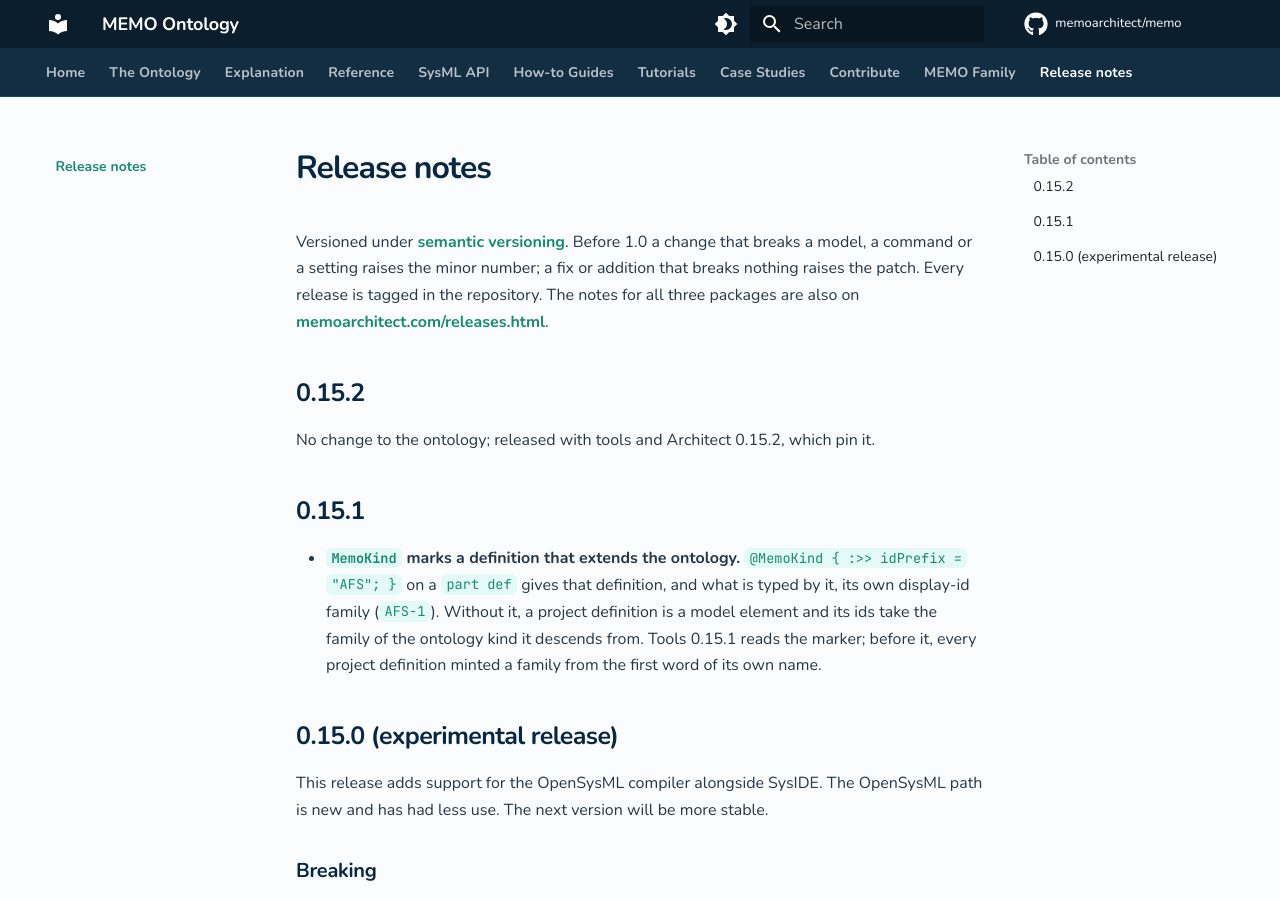
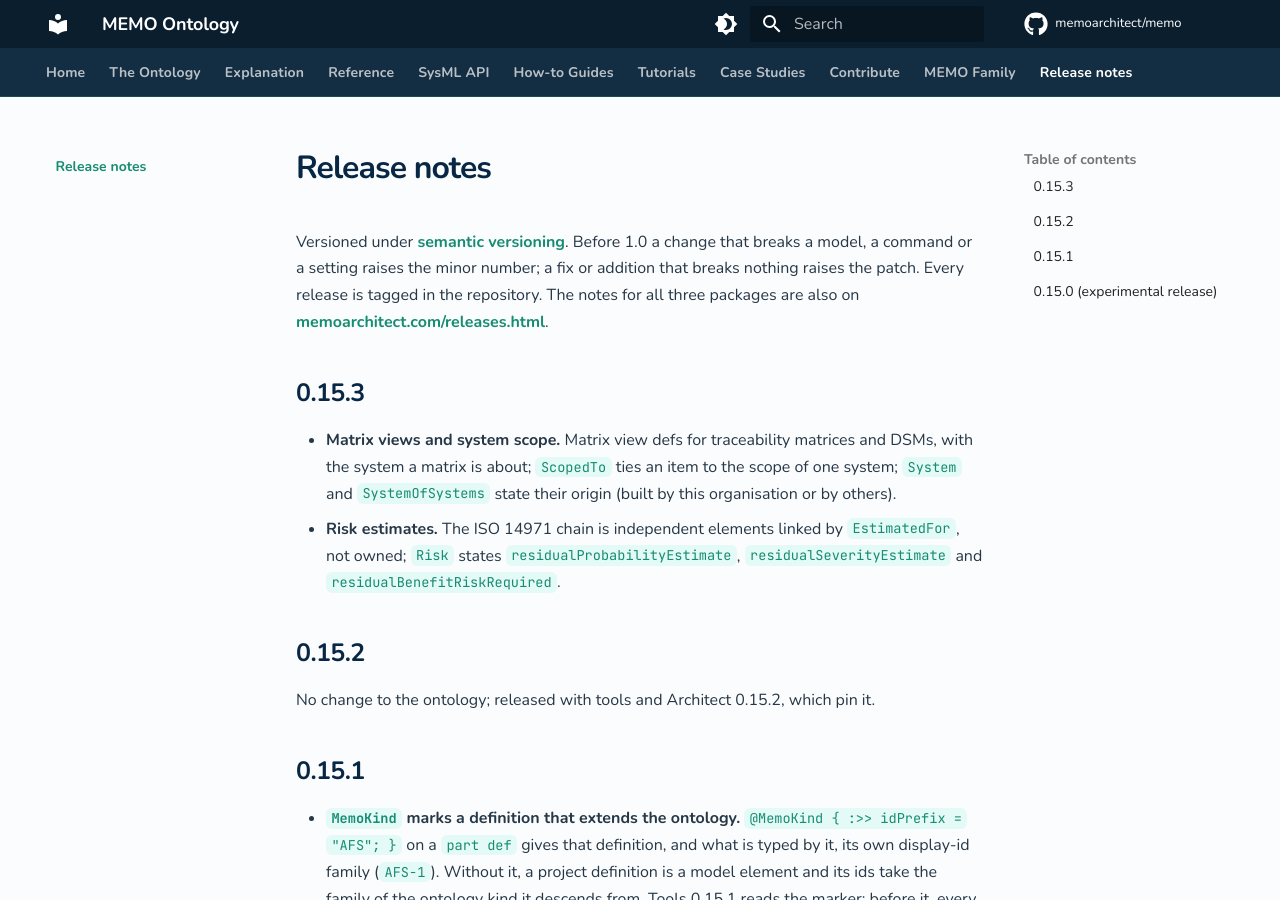
Before and after one commit to memoarchitect/memo, an MkDocs documentation site: the page built from docs/release-notes.md, in a window 1280 px wide and 900 px high. Built offline with MkDocs 1.6.1 and Material for MkDocs 9.7.7, drawn with Linux system fonts in a browser that asks for light colours; comment, search, counter and statistics services are not loaded.

Commit message:
release: 0.15.3
Co-Authored-By: Claude Sonnet 5.5 <noreply@anthropic.com>

```diff
--- a/docs/release-notes.md
+++ b/docs/release-notes.md
@@ -1,6 +1,11 @@
 # Release notes
 
 Versioned under [semantic versioning](https://semver.org/). Before 1.0 a change that breaks a model, a command or a setting raises the minor number; a fix or addition that breaks nothing raises the patch. Every release is tagged in the repository. The notes for all three packages are also on [memoarchitect.com/releases.html](https://memoarchitect.com/releases.html).
+
+## 0.15.3
+
+- **Matrix views and system scope.** Matrix view defs for traceability matrices and DSMs, with the system a matrix is about; `ScopedTo` ties an item to the scope of one system; `System` and `SystemOfSystems` state their origin (built by this organisation or by others).
+- **Risk estimates.** The ISO 14971 chain is independent elements linked by `EstimatedFor`, not owned; `Risk` states `residualProbabilityEstimate`, `residualSeverityEstimate` and `residualBenefitRiskRequired`.
 
 ## 0.15.2
 
--- a/package.json
+++ b/package.json
@@ -1,6 +1,6 @@
 {
   "name": "@memoarchitect/ontology",
-  "version": "0.15.2",
+  "version": "0.15.3",
   "packageManager": "pnpm@9.15.0",
   "description": "MEMO — Medical Engineering Modelling Ontology. Pure SysML v2 medical-device ontology with native constraints, portable to any conformant SysML v2 tool (SysIDE, SysON, sysand).",
   "scripts": {
--- a/pyproject.toml
+++ b/pyproject.toml
@@ -1,6 +1,6 @@
 [project]
 name = "memo-ontology-docs"
-version = "0.15.2"
+version = "0.15.3"
 description = "Documentation for the MEMO ontology"
 requires-python = ">=3.10"
 dependencies = [
```
Also changed, not shown: README.md (+1 -1 lines), 12 other files.
